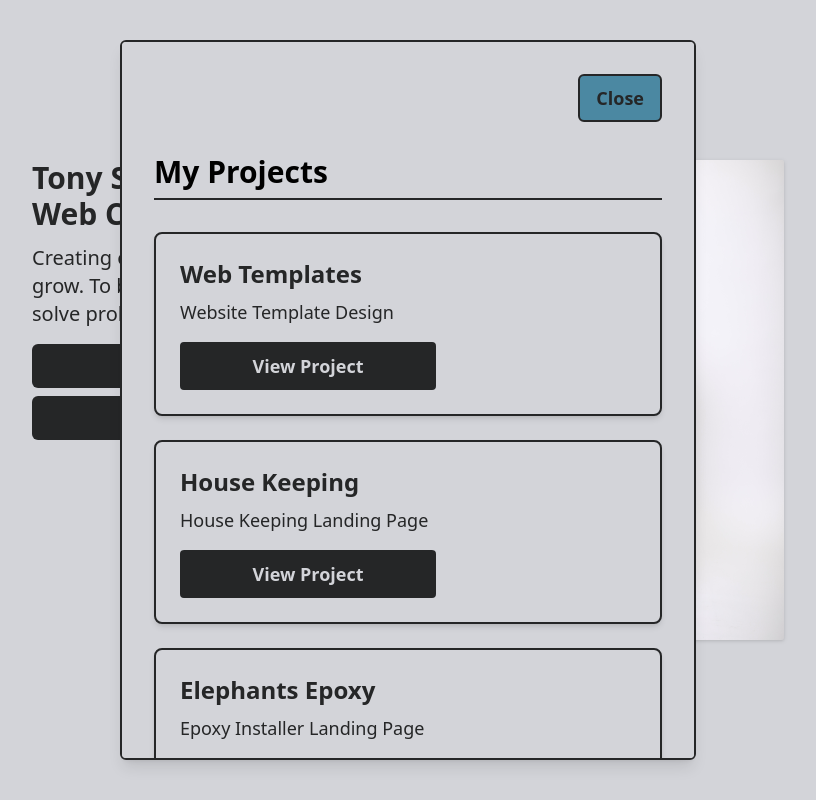
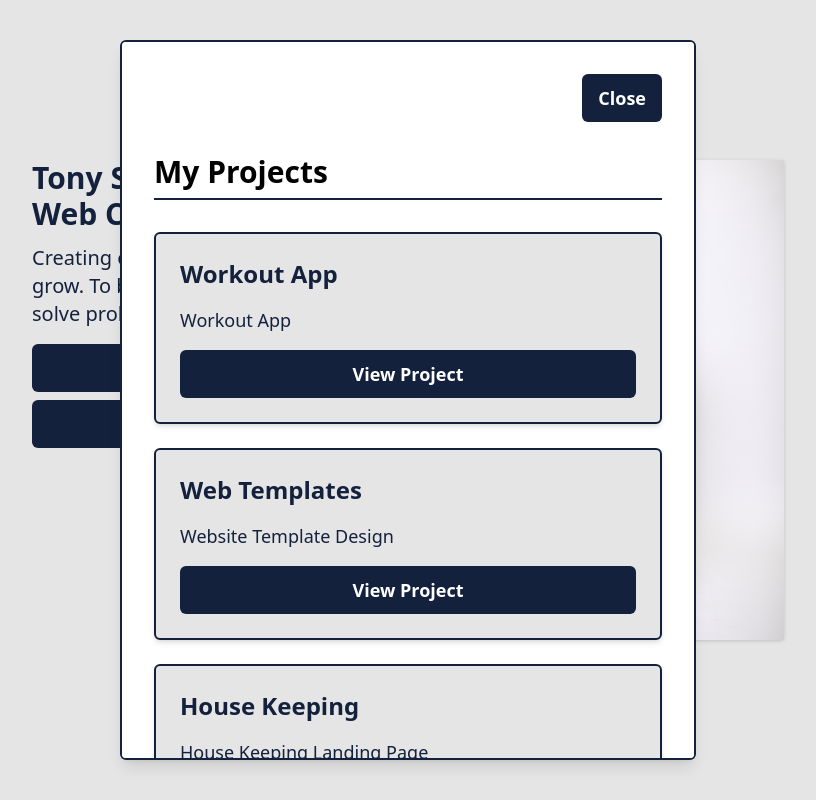
Before and after one commit to wizcudi/portfolio, a React (Vite) app: page / in a window 1280 px wide. Both pictures are taken after a click on the button "Projects". Shown: the whole page, without its empty margins (232-1048 px from the left). Built offline with nearby package versions, Linux system fonts and the light colour scheme.

Commit message:
fixed colors

```diff
--- /dev/null
+++ b/src/components/Anchor.jsx
@@ -0,0 +1,30 @@
+import React from 'react'
+
+export default function Anchor({
+    onClick,
+    text,
+
+    bg='bg-brand-color-30-percent',
+    font='text-brand-color-accent-2 font-bold text-lg',
+    hover='hover:bg-brand-color-accent-1 hover:text-brand-color-30-percent hover:border hover:border-brand-color-30-percent',
+    active='hover:bg-brand-color-accent-1 hover:text-brand-color-30-percent hover:border hover:border-brand-color-30-percent',
+
+}) {
+    return (
+        <a
+            href={onClick}
+            className={`
+                capitalize
+                px-4 py-2.5
+                rounded-md
+                text-center
+                ${bg}
+                ${font}
+                ${hover}
+                ${active}
+            `}
+        >
+            {text}
+        </a>
+    )
+}
--- /dev/null
+++ b/src/components/Button.jsx
@@ -0,0 +1,29 @@
+import React from 'react'
+
+export default function Button({
+    onClick,
+    text,
+    bg='bg-brand-color-30-percent',
+    font='text-brand-color-accent-2 font-bold text-lg',
+    hover='hover:bg-brand-color-accent-1 hover:text-brand-color-30-percent hover:border hover:border-brand-color-30-percent',
+    active='hover:bg-brand-color-accent-1 hover:text-brand-color-30-percent hover:border hover:border-brand-color-30-percent',
+
+}) {
+    return (
+        <button
+            onClick={onClick}
+
+            className={`
+                capitalize
+                px-4 py-2.5
+                rounded-md
+                ${bg}
+                ${font}
+                ${hover}
+                ${active}
+            `}
+        >
+            {text}
+        </button>
+    )
+}
--- a/src/components/Hero.jsx
+++ b/src/components/Hero.jsx
@@ -2,6 +2,8 @@ import React, { useState } from 'react';
 import { createPortal } from 'react-dom';
 import myImage from '../assets/TonyStool.JPG';
 import ProjectsModal from './ProjectsModal.jsx';
+import Button from './Button.jsx';
+import Anchor from './Anchor.jsx';
 
 export default function Hero() {
 
@@ -73,45 +75,27 @@ export default function Hero() {
 
 
                 '>
+                    <Button
+                        onClick={() => setShowModal(true)}
+                        text='Projects'
 
-                    <button
-                            onClick={() => setShowModal(true)}
-                            className='
-                                bg-brand-color-30-percent
-                                hover:bg-brand-color-30-percent/90
-                                text-brand-color-accent-3
-                                text-base
-                                font-semibold
-                                capitalize
-                                px-4
-                                py-2.5
-                                rounded-md
-                            '
-                        >
-                            Projects
-                    </button>
+
+                    />
 
                     {showModal && createPortal(
-                            <ProjectsModal onClose={() => setShowModal(false)} />,
-                            document.body
+                        <ProjectsModal onClose={() => setShowModal(false)} />,
+                        document.body
                     )}
 
-                    <a
-                        className='
-                            bg-brand-color-30-percent
-                            hover:bg-brand-color-30-percent/90
-                            text-brand-color-accent-3
-                            text-base
-                            font-semibold
-                            capitalize
-                            px-4
-                            py-2.5
-                            rounded-md
-                            text-center
-                        '
-                        href="mailto:thankyouamour@gmail.com"
-                    >contact</a>
+                    <Anchor
+                        onClick={"mailto:thankyouamour@gmail.com"}
+                        text='contact'
 
+                        bg='bg-brand-color-30-percent'
+                        font='text-brand-color-accent-2 font-bold text-lg'
+                        hover='hover:bg-brand-color-accent-1 hover:text-brand-color-30-percent hover:border hover:border-brand-color-30-percent'
+                        active='hover:bg-brand-color-accent-1 hover:text-brand-color-30-percent hover:border hover:border-brand-color-30-percent'
+                    />
                 </div>
 
             </div>
--- a/src/components/ProjectsModal.jsx
+++ b/src/components/ProjectsModal.jsx
@@ -1,9 +1,16 @@
 import React from 'react'
-
+import Button from './Button.jsx'
+import Anchor from './Anchor.jsx';
 
 export default function ProjectsModal({onClose}) {
 
     const projects = [
+        {
+            name:'Workout App',
+            description:'Workout App',
+            link: 'https://tya-workout.netlify.app/',
+            github:'',
+        },
         {
             name:'Web Templates',
             description:'Website Template Design',
@@ -28,12 +35,7 @@ export default function ProjectsModal({onClose}) {
             link: 'https://wizcudi.github.io/cezar/',
             github:'',
         },
-        {
-            name:'Workout App',
-            description:'Workout App',
-            link: 'https://tya-workout.netlify.app/',
-            github:'',
-        },
+
         {
             name: 'Pokemon Search',
             description: 'Search up any Pokemon',
@@ -89,127 +91,52 @@ export default function ProjectsModal({onClose}) {
     ];
 
     return (
-        <div
-            className='
-                fixed
-                top-1/2
-                left-1/2
-                transform
-                -translate-x-1/2
-                -translate-y-1/2
+        <div className='
+            fixed top-1/2 left-1/2 transform -translate-x-1/2 -translate-y-1/2
+            flex flex-col p-8 gap-8 rounded-md shadow-lg
+            max-h-[90vh] w-[90%] max-w-xl overflow-y-auto
+            bg-brand-color-accent-2 border-2
+            border-brand-color-30-percent text-brand-color-20-percent
 
-                flex
-                flex-col
+        '>
+            <div className='flex justify-end  '>
+                <Button
+                    text='Close'
+                    onClick={onClose}
+                    className='
 
-                bg-brand-color-60-percent
-                border-2
-                border-brand-color-30-percent
-                text-brand-color-20-percent
-                p-8
-                gap-8
+                    '
+                />
+            </div>
 
-                rounded-md
-                shadow-lg
-                max-h-[90vh]
-                w-[90%]
-                max-w-xl
+            <h1 className='
+                text-3xl font-bold pb-2
+                border-b-2 border-brand-color-30-percent
+            '>My Projects</h1>
 
-                overflow-y-auto
-            '
-        >
-            <button
-                className='
-
-                    self-end
-                    px-4
-                    py-2
-                    bg-brand-color-accent-1
-                    text-brand-color-30-percent
-                    hover:text-brand-color-60-percent
-                    hover:bg-brand-color-accent-1/50
-                    text-lg
-                    border-2
-                    border-brand-color-30-percent
-                    rounded-md
-                    font-semibold
-                    cursor-pointer
-                '
-                onClick={onClose}
-            >Close</button>
-
-            <h1
-                className='
-                    text-3xl
-                    font-bold
-                    pb-2
-                    border-b-2
-                    border-brand-color-30-percent
-                '
-            >My Projects</h1>
-
-            <div
-                className='
-                    flex
-                    flex-col
-                    gap-6
-
-                '
-            >
+            <div className='
+                flex flex-col gap-6
+            '>
                 {projects.map(({name,link, description}) => (
-                    <div
-                        className='
-                            flex
-                            flex-col
-                            gap-2
-
-                            rounded-lg
-                            p-6
-
-                            bg-brand-color-60-percent
-                            border-2
-                            border-brand-color-30-percent
-
-                            text-brand-color-30-percent
-
-                            cursor-pointer
-
-                            shadow-md
+                    <div className='
+                        flex flex-col gap-4 rounded-md p-6
+                        bg-brand-color-60-percent border-2
+                        border-brand-color-30-percent
+                        text-brand-color-30-percent
+                        cursor-pointer shadow-md
                         '
                         key={name}
                     >
-                        <h2
-                            className='
-                                text-2xl
-                                font-bold
-                            '
-                        >{name}</h2>
-                        <p
-                            className='
-                                text-lg
-                            '
-                        >{description}</p>
-                        <a
-                            href={link}
-                            className='
-                                rounded
-                                px-4
-                                py-2
-                                mt-2
-                                max-w-64
-
-                                font-semibold
-                                text-center
-                                text-lg
-                                text-brand-color-60-percent
-                                border-2
-
-                                border-brand-color-30-percent
-                                bg-brand-color-30-percent
-
-                                hover:text-brand-color-30-percent
-                                hover:bg-brand-color-60-percent
-                            '
-                        >View Project</a>
+                        <h2 className='
+                            text-2xl font-bold
+                        '>{name}</h2>
+                        <p className='
+                            text-lg
+                        '>{description}</p>
+                        <Anchor
+                            onClick={link}
+                            text='View Project'
+                        />
                     </div>
                 ))}
             </div>
--- a/tailwind.config.js
+++ b/tailwind.config.js
@@ -7,12 +7,12 @@ export default {
   theme: {
     extend: {
       colors: {
-        'brand-color-60-percent':"#D3D4D9",
-        'brand-color-30-percent':"#252627",
+        'brand-color-60-percent':"#e5e5e5",
+        'brand-color-30-percent':"#14213d",
 
-        'brand-color-accent-1':"#4B88A2",
-        'brand-color-accent-2':"#BB0A21",
-        'brand-color-accent-3':"#FFF9FB",
+        'brand-color-accent-1':"#fca311",
+        'brand-color-accent-2':"#ffffff",
+        'brand-color-accent-3':"#000000",
       },
       screens: {
         'w-one-1000': {'max': '1000px'},
```
